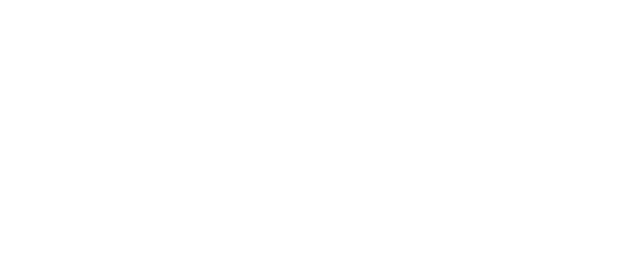
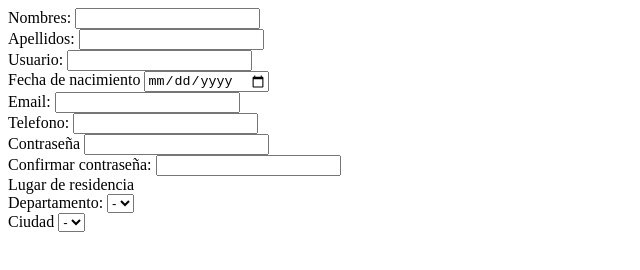
Before and after one commit to CristianTafur249/Taller-7, a plain HTML site: page index.html in a window 1280 px wide. Shown: the whole page, without its empty margins (0-640 px from the left). Drawn offline with Linux system fonts and the light colour scheme.

Commit message:
Update index.html

```diff
--- a/index.html
+++ b/index.html
@@ -1,5 +1,6 @@
 <!DOCTYPE html>
 <html lang="en">
+
 <head>
     <meta charset="UTF-8">
     <meta name="descripcion" content="Registro">
@@ -8,9 +9,66 @@
     <meta name="viewport" content="width=device-width, initial-scale=1.0">
     <title>Registro</title>
 </head>
+
 <body>
+    <div class="container">
+        <form name="Formulario1">
+            <div class="">
+                <label for="nombre"> Nombres:</label>
+                <input type="text" name="nombres" id="nombre">
+            </div>
+            <div class="">
+                <label for="apellido">Apellidos: </label>
+                <input type="text" name="apellido" id="apellido">
+            </div>
+            <div class="">
+                <label for="usuario">Usuario: </label>
+                <input type="text" name="usuario" id="usuario">
 
+            </div>
+            <div>
+                <label for="nacimiento">Fecha de nacimiento</label>
+                <input type="date" name="Fecha" id="nacimiento">
+            </div>
+            <div>
+                <label for="email">Email: </label>
+                <input type="text" name="email" id="email">
 
-    <script src="../Taller-7/ajax.js"></script>
+            </div>
+            <div>
+                <label for="telefono">Telefono: </label>
+                <input type="text" name="telefono" id="telefono">
+
+            </div>
+            <div>
+                <label for="contraseña">Contraseña</label>
+                <input type="password" name="contraseña" id="contraseña">
+
+            </div>
+            <div>
+                <label for="confirmar">Confirmar contraseña: </label>
+                <input type="password" name="contraseña" id="Confirmar">
+            </div>
+            <div>
+                <label for="lugar">Lugar de residencia</label>
+                <div>
+                    <label for="departamento">Departamento: </label>
+                    <select name="departamento" id="departamento">
+                      <option value="-">-</option>
+                    </select>
+                </div>
+                <div>
+                    <label for="ciudad">Ciudad</label>
+                    <select name="ciudad" id="ciudad">
+                        <option value="-">-</option>
+                    </select>
+                </div>
+            </div>
+        </form>
+
+    </div>
+
+    <script src="js/ajax.js"></script>
 </body>
+
 </html>
```
